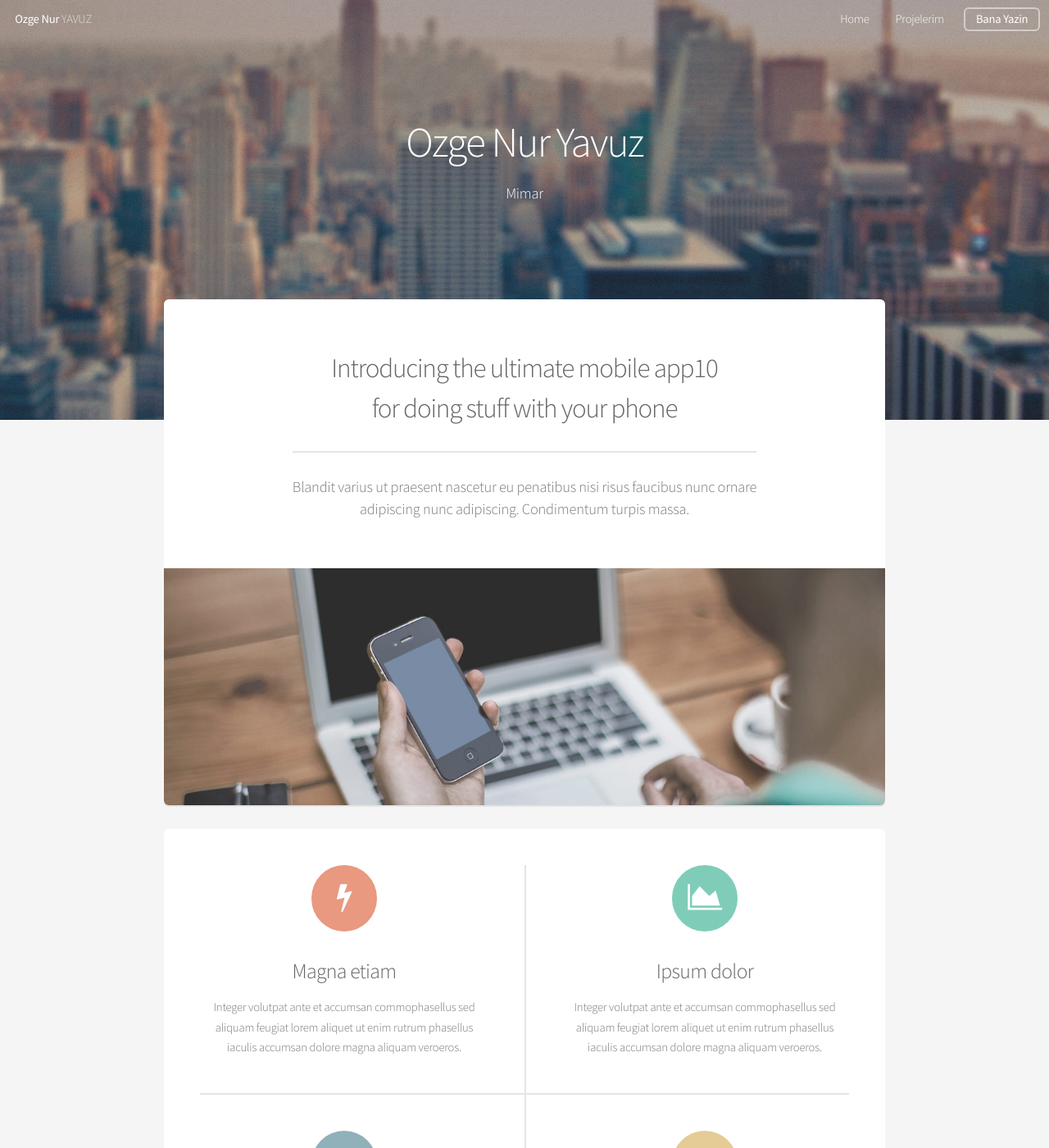
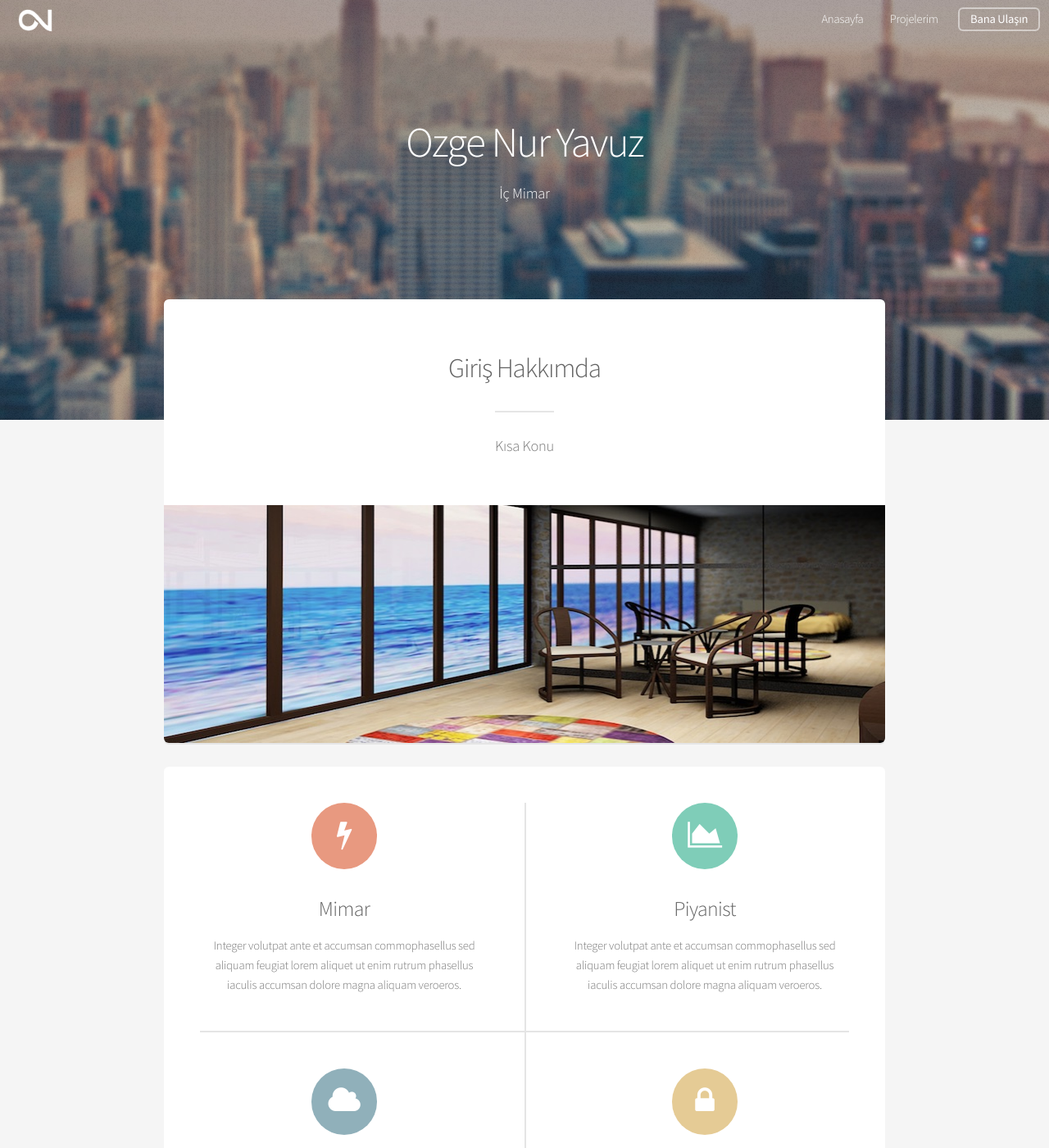
Before and after one commit to ozgenuryavuz/ozgenuryavuz.github.io, a Jekyll site: the page built from index.html, in a window 1280 px wide and 1400 px high. Shown: the whole window at 82% size. Built offline with Jekyll 4.4.1, drawn with Linux system fonts in a browser that asks for light colours; some of the changed text lies outside the part shown.

Commit message:
General Update!
General Update!

```diff
--- a/_includes/header.html
+++ b/_includes/header.html
@@ -24,7 +24,7 @@
 		<body class="landing">
 			<section id="banner">
 				<h2>Ozge Nur Yavuz</h2>
-				<p>Mimar</p>
+				<p>İç Mimar</p>
 				<!-- <ul class="actions"> -->
 					<!-- <li><a href="#" class="button special">Sign Up</a></li> -->
 					<!-- <li><a href="#" class="button">Learn More</a></li> -->
--- a/_includes/nav.html
+++ b/_includes/nav.html
@@ -1,9 +1,9 @@
 <!-- Header -->
 	<header id="header" class="alt">
-		<h1><a href="{{ site.baseurl }}/index.html">Ozge Nur </a> YAVUZ</h1>
+		<h1><a href="{{ site.baseurl }}/index.html"><img src="/assets/images/logo-white.png" height="50px" alt="" /></a> </h1>
 		<nav id="nav">
 			<ul>
-				<li><a href="{{ site.baseurl }}/index.html">Home</a></li>
+				<li><a href="{{ site.baseurl }}/index.html">Anasayfa</a></li>
 				<li><a href="{{ site.baseurl }}/blog">Projelerim</a></li>
 				<!-- <li>
 					<a href="" class="icon fa-angle-down">Layouts</a>
@@ -22,7 +22,7 @@
 						</li>
 					</ul>
 				</li> -->
-				<li><a href="#" class="button">Bana Yazin</a></li>
+				<li><a href="#" class="button">Bana Ulaşın</a></li>
 			</ul>
 		</nav>
 	</header>
--- a/index.html
+++ b/index.html
@@ -4,37 +4,34 @@ layout: default
 ---
 <section class="box special">
 	<header class="major">
-		<h2>Introducing the ultimate mobile app10
-		<br />
-		for doing stuff with your phone</h2>
-		<p>Blandit varius ut praesent nascetur eu penatibus nisi risus faucibus nunc ornare<br />
-		adipiscing nunc adipiscing. Condimentum turpis massa.</p>
+		<h2>Giriş Hakkımda</h2>
+		<p>Kısa Konu</p>
 	</header>
-	<span class="image featured"><img src="{{ site.baseurl }}/assets/images/pic01.jpg" alt="" /></span>
+	<span class="image featured"><img src="{{ site.baseurl }}/assets/images/onkapak1.jpg" alt="" /></span>
 </section>
 
 <section class="box special features">
 	<div class="features-row">
 		<section>
 			<span class="icon major fa-bolt accent2"></span>
-			<h3>Magna etiam</h3>
+			<h3>Mimar</h3>
 			<p>Integer volutpat ante et accumsan commophasellus sed aliquam feugiat lorem aliquet ut enim rutrum phasellus iaculis accumsan dolore magna aliquam veroeros.</p>
 		</section>
 		<section>
 			<span class="icon major fa-area-chart accent3"></span>
-			<h3>Ipsum dolor</h3>
+			<h3>Piyanist</h3>
 			<p>Integer volutpat ante et accumsan commophasellus sed aliquam feugiat lorem aliquet ut enim rutrum phasellus iaculis accumsan dolore magna aliquam veroeros.</p>
 		</section>
 	</div>
 	<div class="features-row">
 		<section>
 			<span class="icon major fa-cloud accent4"></span>
-			<h3>Sed feugiat</h3>
+			<h3>Designer</h3>
 			<p>Integer volutpat ante et accumsan commophasellus sed aliquam feugiat lorem aliquet ut enim rutrum phasellus iaculis accumsan dolore magna aliquam veroeros.</p>
 		</section>
 		<section>
 			<span class="icon major fa-lock accent5"></span>
-			<h3>Enim phasellus</h3>
+			<h3>Kuzen</h3>
 			<p>Integer volutpat ante et accumsan commophasellus sed aliquam feugiat lorem aliquet ut enim rutrum phasellus iaculis accumsan dolore magna aliquam veroeros.</p>
 		</section>
 	</div>
@@ -45,7 +42,7 @@ layout: default
 
 		<section class="box special">
 			<span class="image featured"><img src="{{ site.baseurl }}/assets/images/pic02.jpg" alt="" /></span>
-			<h3>Sed lorem adipiscing</h3>
+			<h3>Proje 1</h3>
 			<p>Integer volutpat ante et accumsan commophasellus sed aliquam feugiat lorem aliquet ut enim rutrum phasellus iaculis accumsan dolore magna aliquam veroeros.</p>
 			<ul class="actions">
 				<li><a href="#" class="button alt">Learn More</a></li>
```
Also changed, not shown: other parts of index.html (+1 -1 lines), assets/images/logo-white.png (added), assets/images/logo.png (added), assets/images/onkapak1.jpg (added), 9 other files.
